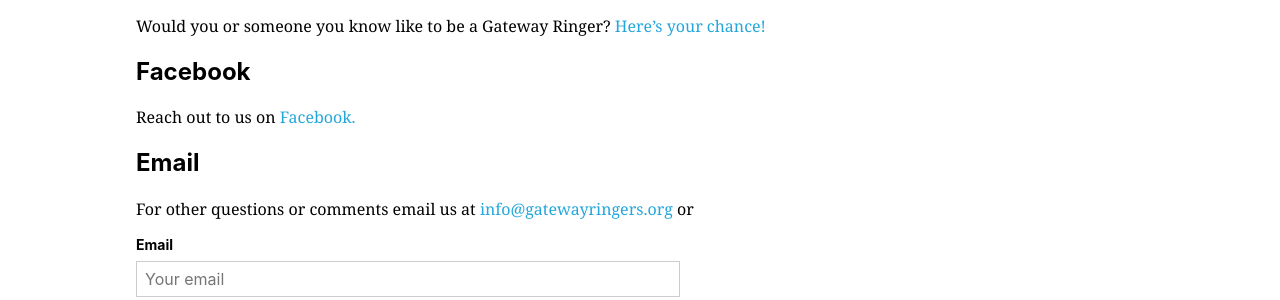
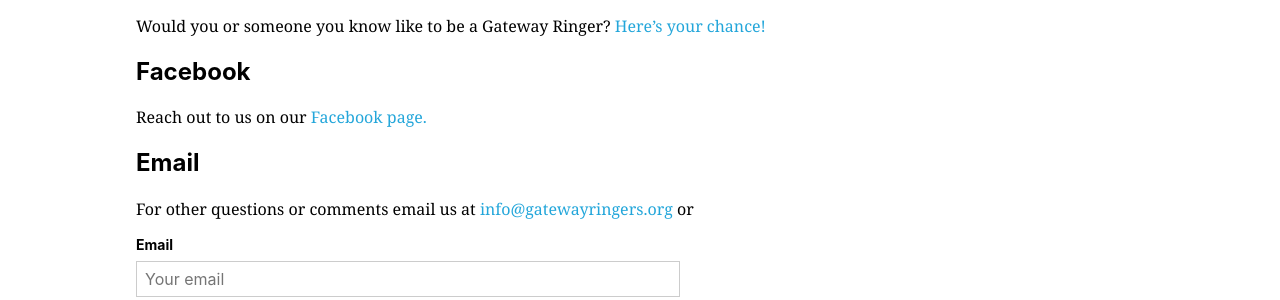
Before and after one commit to GatewayRingers/GatewayRingers.github.io, a Jekyll site: the page built from contact.html, in a window 1280 px wide. Shown: the part 450-750 px from the top of the page. Built offline with Jekyll 4.4.1, drawn with Linux system fonts in a browser that asks for light colours; nearby versions of some CDN libraries.

Commit message:
Update contact.html

```diff
--- a/contact.html
+++ b/contact.html
@@ -11,7 +11,7 @@
 <p class="athelas lh-copy">Would you or someone you know like to be a Gateway Ringer? <a href="/auditions" class="link blue dim">Here’s your chance!</a></p>
 
 <h2>Facebook</h2>
-<p class="athelas lh-copy">Reach out to us on <a href="https://www.facebook.com/Gateway-Ringers-114242783586/" class="link blue dim">Facebook.</a></p>
+<p class="athelas lh-copy">Reach out to us on our <a href="https://www.facebook.com/Gateway-Ringers-114242783586/" class="link blue dim">Facebook page.</a></p>
 
 <h2>Email</h2>
 <p class="athelas lh-copy">For other questions or comments email us at <a href="mailto:info@gatewayringers.org" class="link blue dim">info@gatewayringers.org</a> or</p>
```
